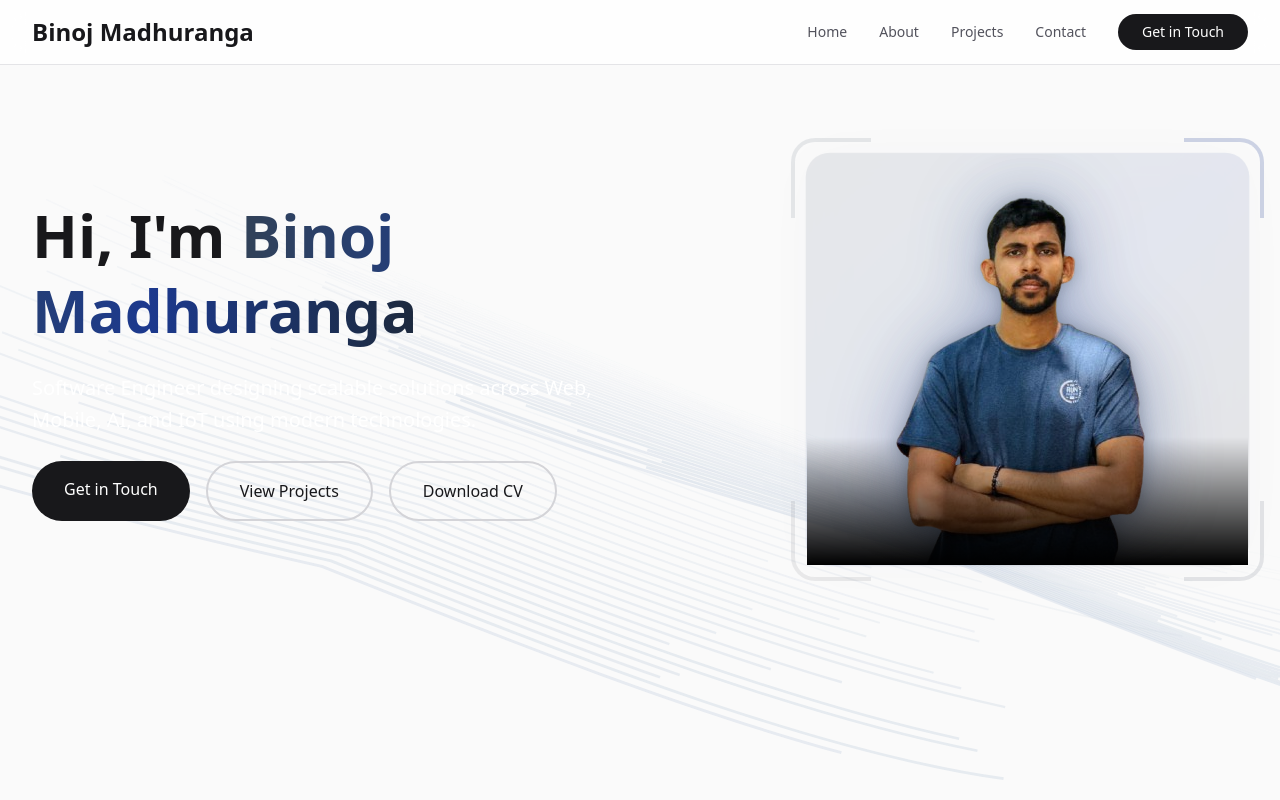
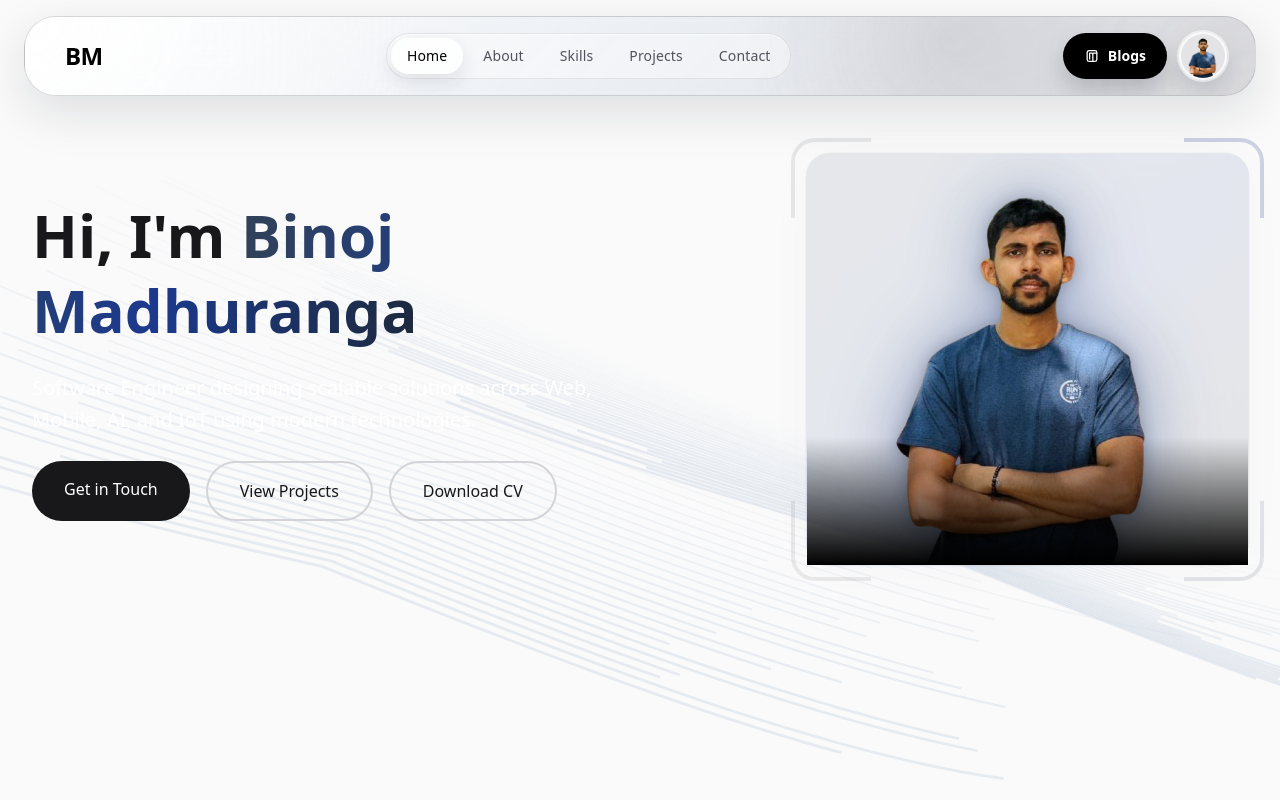
Before and after one commit to binojmadhuranga/my-new-portfolio, a Next.js app: page / in a window 1280 px wide. Shown: the top 800 px of the page. Built offline with nearby package versions, Linux system fonts and the light colour scheme.

Commit message:
Enhance Navbar component with scroll detection and active section highlighting

```diff
--- a/app/globals.css
+++ b/app/globals.css
@@ -23,3 +23,23 @@
     transform: scale(1.02);
   }
 }
+
+@keyframes liquidDrift {
+  0%, 100% {
+    transform: translate3d(0, -50%, 0) scale(1);
+  }
+  50% {
+    transform: translate3d(24px, -54%, 0) scale(1.14);
+  }
+}
+
+@keyframes liquidPulse {
+  0%, 100% {
+    transform: translate3d(0, 0, 0) scale(1);
+    opacity: 0.55;
+  }
+  50% {
+    transform: translate3d(-12px, 10px, 0) scale(1.16);
+    opacity: 0.82;
+  }
+}
--- a/components/Navbar.tsx
+++ b/components/Navbar.tsx
@@ -1,98 +1,181 @@
 "use client";
 
+import Image from "next/image";
 import Link from "next/link";
-import { useState } from "react";
+import { useEffect, useState } from "react";
 
 export default function Navbar() {
   const [isMenuOpen, setIsMenuOpen] = useState(false);
+  const [activeSection, setActiveSection] = useState("home");
+  const [isScrolled, setIsScrolled] = useState(false);
 
   const navLinks = [
     { name: "Home", href: "#home" },
     { name: "About", href: "#about" },
+    { name: "Skills", href: "#skills" },
     { name: "Projects", href: "#projects" },
     { name: "Contact", href: "#contact" },
   ];
 
+  useEffect(() => {
+    const handleScroll = () => {
+      const scrollY = window.scrollY;
+      setIsScrolled(scrollY > 16);
+
+      const sections = navLinks
+        .map((link) => link.href.replace("#", ""))
+        .map((id) => document.getElementById(id))
+        .filter((section): section is HTMLElement => Boolean(section));
+
+      const currentSection = sections.find((section) => {
+        const top = section.offsetTop - 140;
+        const bottom = top + section.offsetHeight;
+        return scrollY >= top && scrollY < bottom;
+      });
+
+      if (currentSection) {
+        setActiveSection(currentSection.id);
+      } else if (scrollY < 120) {
+        setActiveSection("home");
+      }
+    };
+
+    handleScroll();
+    window.addEventListener("scroll", handleScroll, { passive: true });
+
+    return () => window.removeEventListener("scroll", handleScroll);
+  }, []);
+
+  const linkBaseClass =
+    "relative rounded-full px-4 py-2 text-sm font-medium tracking-[0.01em] transition-all duration-300";
+
   return (
-    <nav className="fixed top-0 left-0 right-0 z-50 bg-white/80 backdrop-blur-md border-b border-zinc-200 dark:bg-black/80 dark:border-zinc-800">
-      <div className="max-w-7xl mx-auto px-4 sm:px-6 lg:px-8">
-        <div className="flex justify-between items-center h-16">
-          {/* Logo */}
-          <Link href="/" className="text-2xl font-bold text-zinc-900 dark:text-zinc-50">
-            Binoj Madhuranga
+    <nav className="fixed inset-x-0 top-4 z-50 px-3 sm:px-4 lg:px-6">
+      <div
+        className={[
+          "relative mx-auto max-w-7xl overflow-hidden rounded-[2rem] border border-black/15 bg-[linear-gradient(135deg,rgba(255,255,255,0.78),rgba(226,232,240,0.62),rgba(212,212,216,0.72))] shadow-[0_16px_50px_rgba(15,23,42,0.12)] backdrop-blur-2xl transition-all duration-500 dark:border-white/10 dark:bg-[linear-gradient(135deg,rgba(39,39,42,0.82),rgba(24,24,27,0.75),rgba(63,63,70,0.78))]",
+          isScrolled ? "shadow-[0_22px_60px_rgba(15,23,42,0.18)]" : "",
+        ].join(" ")}
+      >
+        <div className="pointer-events-none absolute inset-0 bg-[radial-gradient(circle_at_top_left,rgba(255,255,255,0.75),transparent_32%),radial-gradient(circle_at_75%_30%,rgba(161,161,170,0.3),transparent_22%),radial-gradient(circle_at_bottom_right,rgba(212,212,216,0.45),transparent_28%)] opacity-90" />
+        <div className="pointer-events-none absolute -left-16 top-1/2 h-32 w-32 -translate-y-1/2 rounded-full bg-white/30 blur-3xl animate-[liquidDrift_16s_ease-in-out_infinite] dark:bg-white/10" />
+        <div className="pointer-events-none absolute right-0 top-0 h-24 w-24 rounded-full bg-zinc-400/20 blur-3xl animate-[liquidPulse_10s_ease-in-out_infinite] dark:bg-zinc-200/10" />
+
+        <div className="relative flex min-h-[78px] items-center justify-between gap-4 px-5 py-3 sm:px-7">
+          <Link
+            href="#home"
+            className="shrink-0 rounded-full px-3 py-2 text-2xl font-black tracking-tight text-black transition-colors hover:text-zinc-700 dark:text-white dark:hover:text-zinc-300"
+          >
+            BM
           </Link>
 
-          {/* Desktop Navigation */}
-          <div className="hidden md:flex items-center gap-8">
-            {navLinks.map((link) => (
+          <div className="hidden flex-1 items-center justify-center md:flex">
+            <div className="flex items-center gap-1 rounded-full border border-black/8 bg-white/35 p-1 shadow-[inset_0_1px_0_rgba(255,255,255,0.65)] dark:border-white/8 dark:bg-white/5">
+              {navLinks.map((link) => {
+                const sectionId = link.href.replace("#", "");
+                const isActive = activeSection === sectionId;
+
+                return (
                   <a
                     key={link.name}
                     href={link.href}
-                className="text-sm font-medium text-zinc-600 hover:text-zinc-900 dark:text-zinc-400 dark:hover:text-zinc-50 transition-colors"
+                    className={[
+                      linkBaseClass,
+                      isActive
+                        ? "bg-white/80 text-black shadow-[0_8px_20px_rgba(15,23,42,0.1)] dark:bg-white/12 dark:text-white"
+                        : "text-zinc-600 hover:bg-white/55 hover:text-zinc-900 dark:text-zinc-300 dark:hover:bg-white/8 dark:hover:text-white",
+                    ].join(" ")}
                   >
                     {link.name}
                   </a>
-            ))}
-            <a
-              href="#contact"
-              className="px-6 py-2 rounded-full bg-zinc-900 text-white text-sm font-medium hover:bg-zinc-800 dark:bg-zinc-50 dark:text-zinc-900 dark:hover:bg-zinc-200 transition-colors"
-            >
-              Get in Touch
-            </a>
+                );
+              })}
+            </div>
           </div>
 
-          {/* Mobile Menu Button */}
+          <div className="hidden items-center gap-3 md:flex">
+            <a
+              href="#"
+              aria-label="Blogs"
+              className="inline-flex items-center gap-2 rounded-full border border-black/10 bg-black px-5 py-3 text-sm font-semibold text-white shadow-[0_12px_24px_rgba(15,23,42,0.2)] transition-transform duration-300 hover:-translate-y-0.5 dark:border-white/10 dark:bg-white dark:text-black"
+            >
+              <svg className="h-4 w-4" viewBox="0 0 24 24" fill="none" stroke="currentColor" strokeWidth="1.9" aria-hidden="true">
+                <path strokeLinecap="round" strokeLinejoin="round" d="M4.75 6.75A2.75 2.75 0 0 1 7.5 4h9A2.75 2.75 0 0 1 19.25 6.75v10.5A2.75 2.75 0 0 1 16.5 20h-9a2.75 2.75 0 0 1-2.75-2.75V6.75Z" />
+                <path strokeLinecap="round" strokeLinejoin="round" d="M8.5 7.75h3.75a1 1 0 0 1 1 1v10.5m-4.75-11.5v8.75m10.5-8.75h-4.75" />
+              </svg>
+              Blogs
+            </a>
+
+            <div className="relative h-12 w-12 overflow-hidden rounded-full border-2 border-white/80 bg-zinc-200 shadow-[0_0_0_2px_rgba(255,255,255,0.55),0_10px_24px_rgba(15,23,42,0.16)] dark:border-zinc-700 dark:bg-zinc-900">
+              <Image
+                src="/profile.png"
+                alt="Binoj Madhuranga"
+                fill
+                sizes="48px"
+                className="object-cover"
+                priority
+              />
+            </div>
+          </div>
+
           <button
             onClick={() => setIsMenuOpen(!isMenuOpen)}
-            className="md:hidden p-2 rounded-lg hover:bg-zinc-100 dark:hover:bg-zinc-800 transition-colors"
+            className="inline-flex h-12 w-12 items-center justify-center rounded-full border border-black/10 bg-white/50 text-zinc-900 transition-colors hover:bg-white/70 md:hidden dark:border-white/10 dark:bg-white/6 dark:text-white dark:hover:bg-white/10"
             aria-label="Toggle menu"
           >
-            <svg
-              className="w-6 h-6 text-zinc-900 dark:text-zinc-50"
-              fill="none"
-              viewBox="0 0 24 24"
-              stroke="currentColor"
-            >
+            <svg className="h-5 w-5" fill="none" viewBox="0 0 24 24" stroke="currentColor">
               {isMenuOpen ? (
-                <path
-                  strokeLinecap="round"
-                  strokeLinejoin="round"
-                  strokeWidth={2}
-                  d="M6 18L18 6M6 6l12 12"
-                />
+                <path strokeLinecap="round" strokeLinejoin="round" strokeWidth={2} d="M6 18L18 6M6 6l12 12" />
               ) : (
-                <path
-                  strokeLinecap="round"
-                  strokeLinejoin="round"
-                  strokeWidth={2}
-                  d="M4 6h16M4 12h16M4 18h16"
-                />
+                <path strokeLinecap="round" strokeLinejoin="round" strokeWidth={2} d="M4 7h16M4 12h16M4 17h16" />
               )}
             </svg>
           </button>
         </div>
 
-        {/* Mobile Menu */}
         {isMenuOpen && (
-          <div className="md:hidden py-4 border-t border-zinc-200 dark:border-zinc-800">
-            <div className="flex flex-col gap-4">
-              {navLinks.map((link) => (
+          <div className="relative border-t border-black/8 px-5 pb-5 pt-3 md:hidden dark:border-white/8">
+            <div className="flex flex-col gap-2 rounded-[1.75rem] bg-white/45 p-3 backdrop-blur-xl dark:bg-white/6">
+              {navLinks.map((link) => {
+                const sectionId = link.href.replace("#", "");
+                const isActive = activeSection === sectionId;
+
+                return (
                   <a
                     key={link.name}
                     href={link.href}
                     onClick={() => setIsMenuOpen(false)}
-                  className="text-sm font-medium text-zinc-600 hover:text-zinc-900 dark:text-zinc-400 dark:hover:text-zinc-50 transition-colors"
+                    className={[
+                      "rounded-2xl px-4 py-3 text-sm font-medium transition-colors",
+                      isActive
+                        ? "bg-white text-black shadow-[0_8px_20px_rgba(15,23,42,0.08)] dark:bg-white/12 dark:text-white"
+                        : "text-zinc-700 hover:bg-white/70 dark:text-zinc-200 dark:hover:bg-white/8",
+                    ].join(" ")}
                   >
                     {link.name}
                   </a>
-              ))}
-              <a
-                href="#contact"
-                onClick={() => setIsMenuOpen(false)}
-                className="px-6 py-2 rounded-full bg-zinc-900 text-white text-sm font-medium hover:bg-zinc-800 dark:bg-zinc-50 dark:text-zinc-900 dark:hover:bg-zinc-200 transition-colors text-center"
-              >
-                Get in Touch
+                );
+              })}
+
+              <div className="mt-2 flex items-center justify-between gap-3 rounded-2xl bg-black px-4 py-3 text-white dark:bg-white dark:text-black">
+                <a href="#" onClick={() => setIsMenuOpen(false)} className="inline-flex items-center gap-2 text-sm font-semibold">
+                  <svg className="h-4 w-4" viewBox="0 0 24 24" fill="none" stroke="currentColor" strokeWidth="1.9" aria-hidden="true">
+                    <path strokeLinecap="round" strokeLinejoin="round" d="M4.75 6.75A2.75 2.75 0 0 1 7.5 4h9A2.75 2.75 0 0 1 19.25 6.75v10.5A2.75 2.75 0 0 1 16.5 20h-9a2.75 2.75 0 0 1-2.75-2.75V6.75Z" />
+                    <path strokeLinecap="round" strokeLinejoin="round" d="M8.5 7.75h3.75a1 1 0 0 1 1 1v10.5m-4.75-11.5v8.75m10.5-8.75h-4.75" />
+                  </svg>
+                  Blogs
                 </a>
+
+                <div className="relative h-10 w-10 overflow-hidden rounded-full border border-white/60 dark:border-zinc-400">
+                  <Image
+                    src="/profile.png"
+                    alt="Binoj Madhuranga"
+                    fill
+                    sizes="40px"
+                    className="object-cover"
+                  />
+                </div>
+              </div>
             </div>
           </div>
         )}
```
Lines whose indentation alone changed are shown as unchanged.
